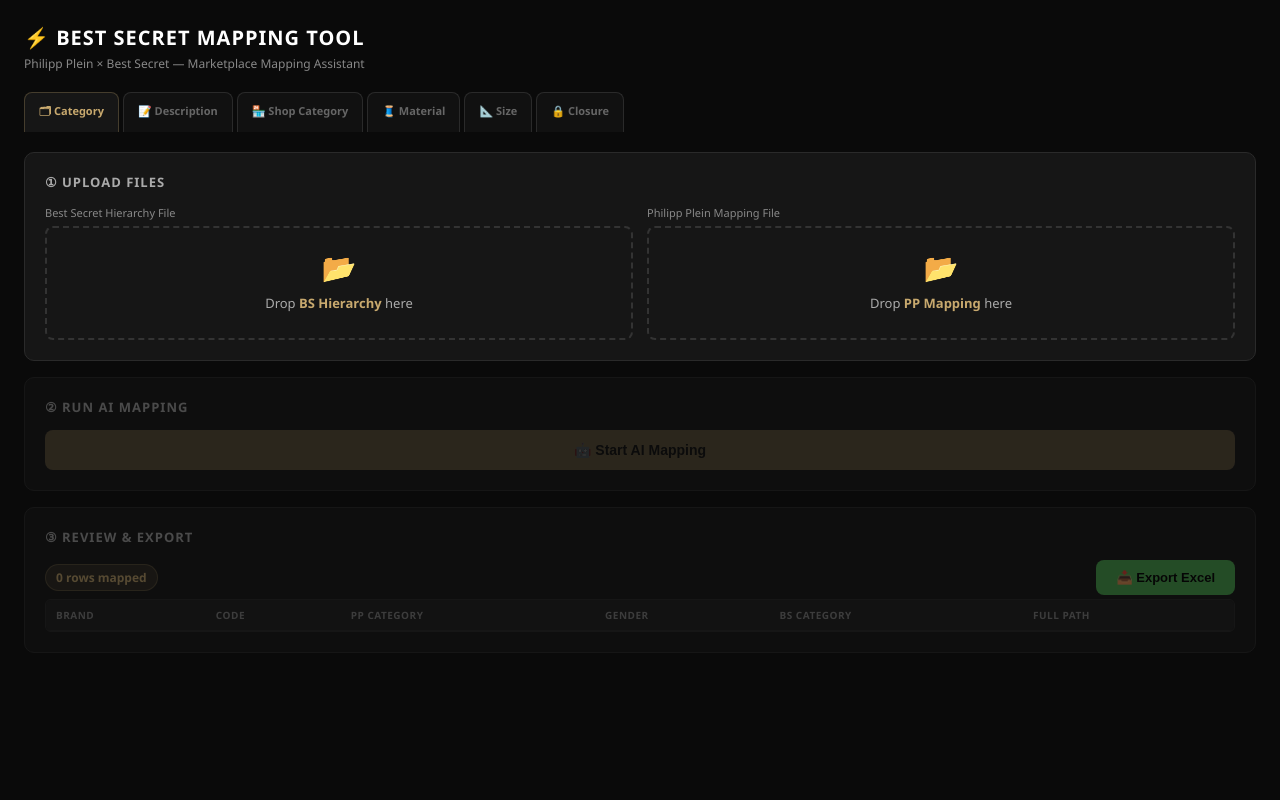
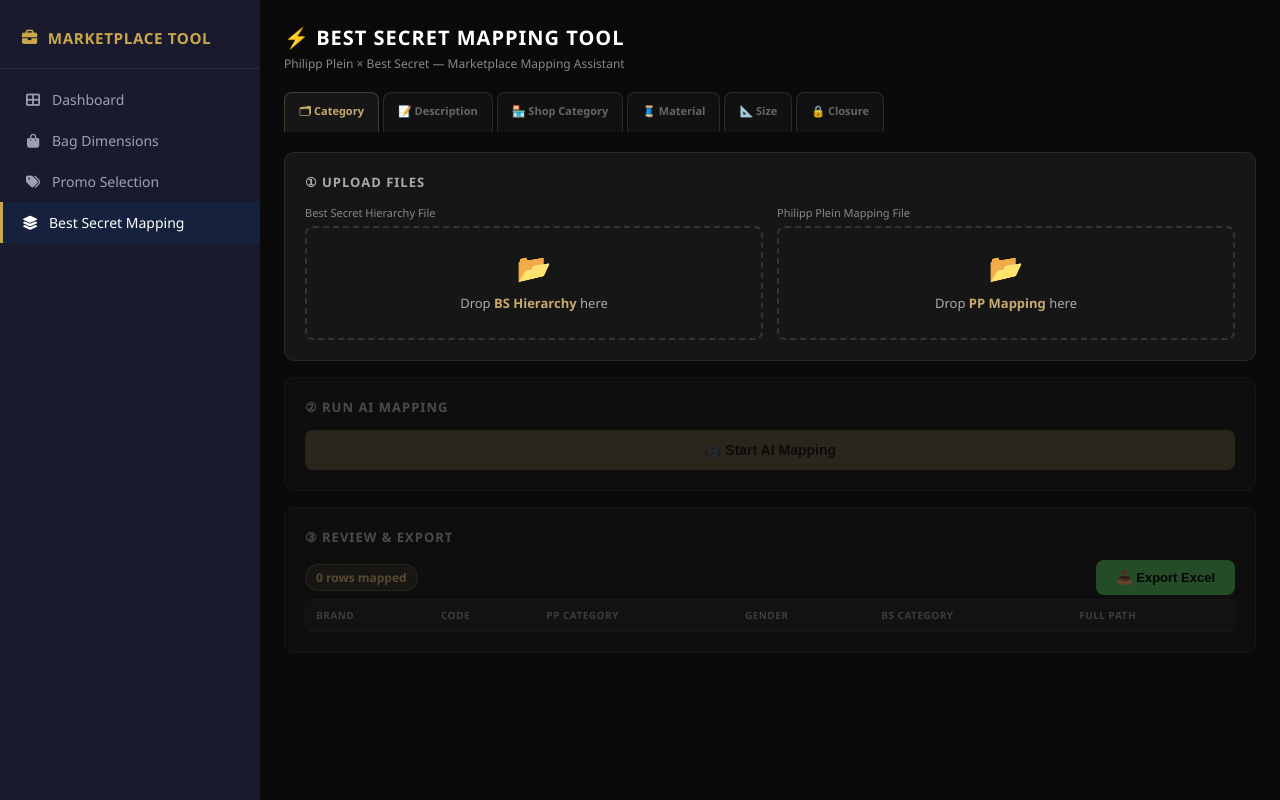
Before and after one commit to szucchelli98/PP, a Flask app: page /best-secret/ in a window 1280 px wide. Run offline with Flask 3, Linux system fonts and the light colour scheme; lists and menus that the app fills with data are empty; some libraries are stand-ins or nearby versions.

Commit message:
Add sidebar to Best Secret Mapping page

```diff
--- a/modules/best_secret/templates/best_secret/index.html
+++ b/modules/best_secret/templates/best_secret/index.html
@@ -4,10 +4,21 @@
 <meta charset="UTF-8">
 <meta name="viewport" content="width=device-width, initial-scale=1.0">
 <title>BS Mapping Tool</title>
+<link href="https://cdnjs.cloudflare.com/ajax/libs/font-awesome/6.5.0/css/all.min.css" rel="stylesheet">
 <script src="https://cdnjs.cloudflare.com/ajax/libs/xlsx/0.18.5/xlsx.full.min.js"></script>
 <style>
   *{box-sizing:border-box;margin:0;padding:0}
-  body{font-family:'Segoe UI',sans-serif;background:#0a0a0a;color:#f0f0f0;min-height:100vh;padding:24px}
+  body{font-family:'Segoe UI',sans-serif;background:#0a0a0a;color:#f0f0f0;min-height:100vh}
+  /* ── Sidebar ── */
+  :root{--sidebar-w:260px}
+  .app-wrapper{display:flex;min-height:100vh}
+  .sidebar{width:var(--sidebar-w);background:#1a1a2e;position:fixed;top:0;left:0;bottom:0;display:flex;flex-direction:column;overflow-y:auto;z-index:200}
+  .sidebar-brand{padding:28px 22px 20px;border-bottom:1px solid rgba(255,255,255,.08);display:flex;align-items:center;gap:10px;color:#c9a84c;font-weight:700;font-size:.95rem;letter-spacing:.6px;text-transform:uppercase}
+  .sidebar-nav{list-style:none;padding:10px 0;flex:1}
+  .sidebar-nav>li>a{display:flex;align-items:center;gap:11px;padding:11px 22px;color:#9ca3af;text-decoration:none;font-size:.875rem;transition:all .18s;border-left:3px solid transparent}
+  .sidebar-nav>li>a i{width:16px;text-align:center}
+  .sidebar-nav>li>a:hover,.sidebar-nav>li>a.active{background:#16213e;color:#fff;border-left-color:#c9a84c;padding-left:19px}
+  .main-content{margin-left:var(--sidebar-w);flex:1;padding:24px}
   h1{font-size:20px;font-weight:700;letter-spacing:1px;margin-bottom:4px;color:#fff}
   .subtitle{font-size:12px;color:#888;margin-bottom:20px}
   .tabs{display:flex;gap:4px;margin-bottom:20px;flex-wrap:wrap}
@@ -71,6 +82,24 @@
 </style>
 </head>
 <body>
+<div class="app-wrapper">
+
+<!-- Sidebar -->
+<nav class="sidebar">
+  <div class="sidebar-brand">
+    <i class="fas fa-briefcase"></i>
+    <span>Marketplace Tool</span>
+  </div>
+  <ul class="sidebar-nav">
+    <li><a href="/"><i class="fas fa-th-large"></i> Dashboard</a></li>
+    <li><a href="/bag-dimensions/"><i class="fas fa-shopping-bag"></i> Bag Dimensions</a></li>
+    <li><a href="/promo-selection/"><i class="fas fa-tags"></i> Promo Selection</a></li>
+    <li><a href="/best-secret/" class="active"><i class="fas fa-layer-group"></i> Best Secret Mapping</a></li>
+  </ul>
+</nav>
+
+<!-- Main content -->
+<div class="main-content">
 <h1>⚡ BEST SECRET MAPPING TOOL</h1>
 <p class="subtitle">Philipp Plein × Best Secret — Marketplace Mapping Assistant</p>
 
@@ -986,5 +1015,7 @@ function doExport(data,sheetName,filename){
   XLSX.writeFile(wb,`${filename}_${new Date().toISOString().slice(0,10)}.xlsx`);
 }
 </script>
+</div><!-- main-content -->
+</div><!-- app-wrapper -->
 </body>
 </html>
```
